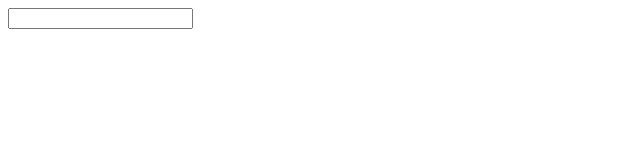
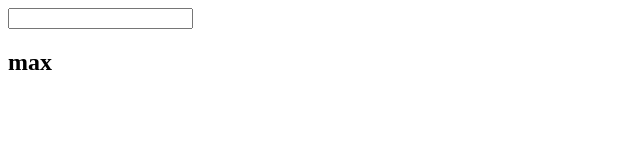
Before and after one commit to nshimiyimano-cloud/understanding-ts, a website with bundled scripts: page index.html in a window 1280 px wide. Shown: the full height of the page, 0-640 px from the left. Built offline with nearby package versions, Linux system fonts and the light colour scheme.

Commit message:
building more useful decoratowhre werender in html

```diff
--- a/index.html
+++ b/index.html
@@ -8,6 +8,7 @@
     <script src="dist/analytics.js" defer> </script>
 </head>
 <body>
+    <!-- https://www.youtube.com/watch?v=3p8EBPVZ2Iw for soporo -->
     <!-- https://www.youtube.com/watch?v=NHqhTbGRP6Y ismail mwanafunzi imamvu umuziki uza mu muntu -->
     <!-- https://www.youtube.com/watch?v=cfrFY-uaupY&feature=youtu.be&gclid=EAIaIQobChMI5LD_0fPV7QIVxwkGAB3VZwjyEAEYASAAEgI8vvD_BwE best american song to listen -->
 
@@ -15,5 +16,6 @@
 
     <!-- to get value of this input -->
     <input type="text" id="user-input">
+    <div id="app"> </div>
 </body>
 </html>
--- a/src/app.ts
+++ b/src/app.ts
@@ -28,8 +28,31 @@ function Logger(logString:string){
 
 //when we excute our decorator we write it as function that has argument eg func() with ()
  /* if we not pre with@ constructor not be displayed on message be displayed other in decprator not */
-  @Logger("logging - Parson..")//if we write() we directly see in this () we pass in a string
+  //@Logger("logging - Parson..")//if we write() we directly see in this () we pass in a string
 
+
+
+
+  //  ----THEN WE ADD OR BUILD MORE USEFUL DECORATO
+
+  function WithTemplate(teampalte:string,hookId:string){  //here we wanty to render template which would be htmlcode into someplace in dom where i find this id
+      return function(constructor:any){
+const hookEl=document.getElementById(hookId);
+const p=new constructor();
+
+// check if var hookEl is a thing not undefined perfom some logic
+
+if(hookEl){
+    hookEl.innerHTML=teampalte;
+    document.querySelector('h2')!.textContent=p.name;
+}
+
+      }
+  }
+
+  //to excute our useful decorator
+
+  @WithTemplate('<h2>this is person object</h2>','app')//this 2nd arg is id from our div id in index.html
 
 
 
```
